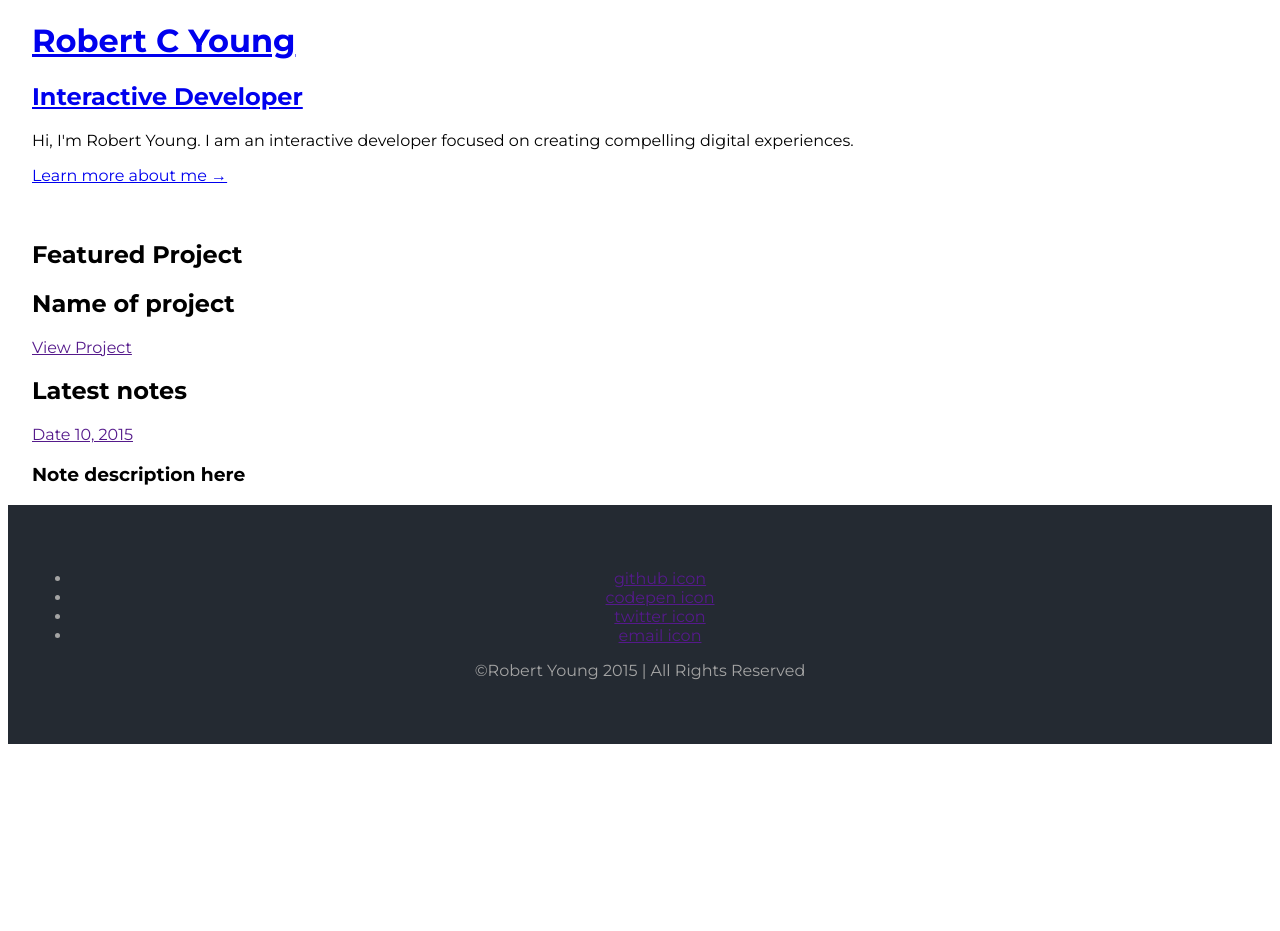
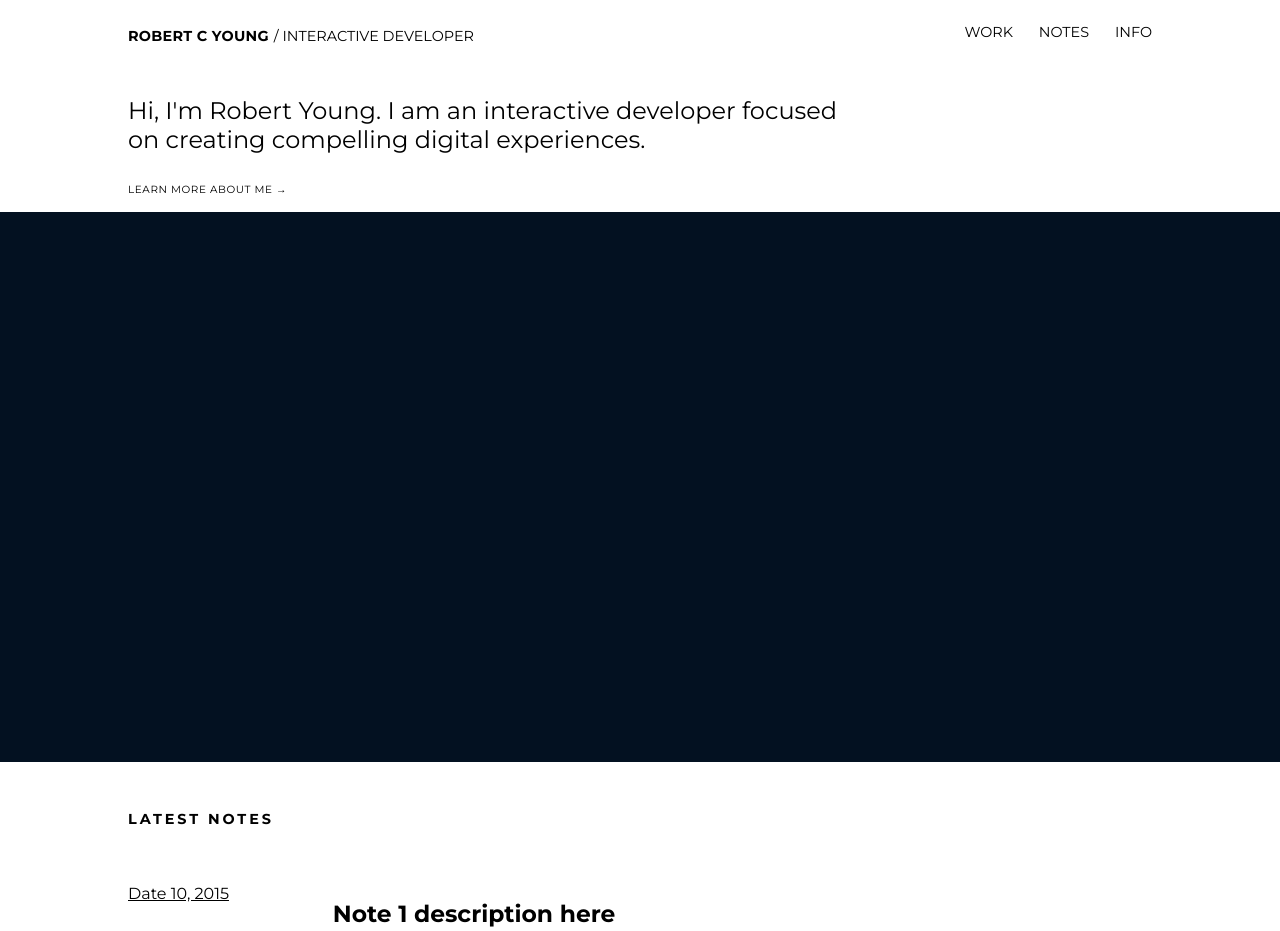
Before and after one commit to ryoungz/portfolio-2015, a website: page app/index.html in a window 1280 px wide. Shown: the top 931 px of the page. Before the commit the page ends 800 px from the top, so only its background shows below. Drawn offline with Linux system fonts and the light colour scheme.

Commit message:
style typography and layout for home page

```diff
--- a/app/index.html
+++ b/app/index.html
@@ -8,26 +8,33 @@
 </head>
 
 <body>
-	<div class="main-content">
+	<header class="main-content">
 		<div class="container">
-			<a href="index.html"><h1 class="header-title">Robert C Young</h1><h2 class="header-subtitle">Interactive Developer</h2></a>
+			<a href="index.html"><h1 class="header-title">Robert C Young</h1><h2 class="header-subtitle">/ Interactive Developer</h2></a>
+			<nav class="header-nav" role="navigation">
+				<a href="http://jonyablonski.com/work/">Work</a>
+				<a href="http://jonyablonski.com/notes/">Notes</a>
+				<a href="http://jonyablonski.com/info/">Info</a>
+			</nav>
 		</div>
+	</header>
+
 	<div class="container">
 		<p class="header-description">Hi, I'm Robert Young. I am an interactive developer focused on creating compelling digital experiences.</p>
-			<p><a href="about.html" class="header-link">Learn more about me &#8594;</a></p>
+		<p class="header-link"><a href="about.html">Learn more about me &#8594;</a></p>
 	</div>
 
 	<section class="main-featured">
 		<div class="main-featured-background">
 			<img src="" alt="">
 		</div>
-			<div class="main-featured-description">
+<!-- 			<div class="main-featured-description">
 			<div class="container">
 				<h1 class="main-featured-heading">Featured Project</h1>
 				<h2 class="main-featured-title">Name of project</h2>
 				<p><a href="" class="btn">View Project</a></p>
 			</div>
-			</div>
+		</div> -->
 	</section>
 
 	<section class="main-notes">
@@ -37,7 +44,15 @@
 		<div class="container">
 			<article class="main-notes-post">
 				<div class="main-notes-date"><a href="">Date 10, 2015</a></div>
-					<div class="main-notes-description"><h1>Note description here</h1></div>
+				<div class="main-notes-description"><h1>Note 1 description here</h1></div>
+			</article>
+			<article class="main-notes-post">
+				<div class="main-notes-date"><a href="">Date 10, 2015</a></div>
+				<div class="main-notes-description"><h1>Note 2 description here</h1></div>
+			</article>
+			<article class="main-notes-post">
+				<div class="main-notes-date"><a href="">Date 10, 2015</a></div>
+				<div class="main-notes-description"><h1>Note 3 description here</h1></div>
 			</article>
 		</div>
 	</section>
@@ -53,7 +68,5 @@
 			<p class="footer-info">&#169;Robert Young 2015 | All Rights Reserved</p>
 		</div>
 	</footer>
-	</div>
-
 </body>
 </html>
--- a/app/scss/styles.scss
+++ b/app/scss/styles.scss
@@ -1,16 +1,130 @@
 body {
-	font-family: 'Montserrat', sans-serif;
+    margin: 0;
+    font-family: 'Montserrat', sans-serif;
+    a {
+    	color: #000;
+    }
 }
+
+nav {
+    position: static;
+    opacity: 1;
+    visibility: visible;
+    float: right;
+    background-color: transparent;
+    	a {
+    		display: inline-block;
+    		margin-top: 8px;
+    		padding: 0 0 0 1.5em;
+    		font-size: .9em;
+    		background-color: transparent;
+    		text-transform: uppercase;
+    		text-decoration: none;
+    	}
+}
+
 .container {
+	max-width: 64em;
     margin: 0 auto;
-    padding: 0 1.5em;
+    padding: 0 2em;
 }
-.footer {
-    padding: 4.5em 0;
+
+header {
+	padding-top: 15px;
+	padding-bottom: 15px;
 }
+
+.header-description {
+		font-size: 1.5em;
+		max-width: 30em;
+}
+
+.header-link {
+    font-weight: 400;
+    font-size: .65em;
+    text-transform: uppercase;
+    letter-spacing: .06em;
+    line-height: 2.25;
+    a {
+    	text-decoration: none;
+    }
+}
+
+.header-title {
+    display: inline-block;
+    font-size: .9em;
+    letter-spacing: .02em;
+    text-transform: uppercase;
+}
+
+.header-subtitle {
+		margin-left: 5px;
+		display: inline-block;
+		font-size: .9em;
+		font-spacing: .02em;
+		font-weight: 100;
+		text-transform: uppercase;
+}
+
+.main-featured-background {
+		height: 550px;
+		background: #031121;
+}
+
+.main-featured-description {
+    position: relative;
+    z-index: 2;
+    color: #F7F7F5;
+}
+
+.main-notes {
+    padding: 3em 0;
+    background-color: #FFF;
+}
+
+.main-notes-date {
+    float: left;
+    width: 20%;
+    margin: 0;
+    line-height: 2.25;
+}
+
+.main-notes-description {
+		width: 80%;
+    font-size: 1.25em;
+}
+
+.main-notes-post {
+    position: relative;
+    z-index: 1;
+    border-bottom: 1px solid #DDD;
+    padding: 3em 0;
+}
+
+.main-notes-post:last-of-type {
+    border-bottom: none;
+}
+
+.main-notes-title {
+    margin: 0;
+    font-size: .9em;
+    text-transform: uppercase;
+    letter-spacing: .2em;
+}
+
 .footer {
     padding: 3em 0;
     text-align: center;
-    background-color: #242A32;
+    background-color: #1565C0;
     color: #A4A4A4;
+    ul {
+    	list-style: none;
+    	li {
+    		display: inline-block;
+    	}
+    }
 }
+
+.footer-info {
+    font-size: 80%;
+}
```
Also changed, not shown: app/css/styles.css. Lines whose indentation alone changed are shown as unchanged.
